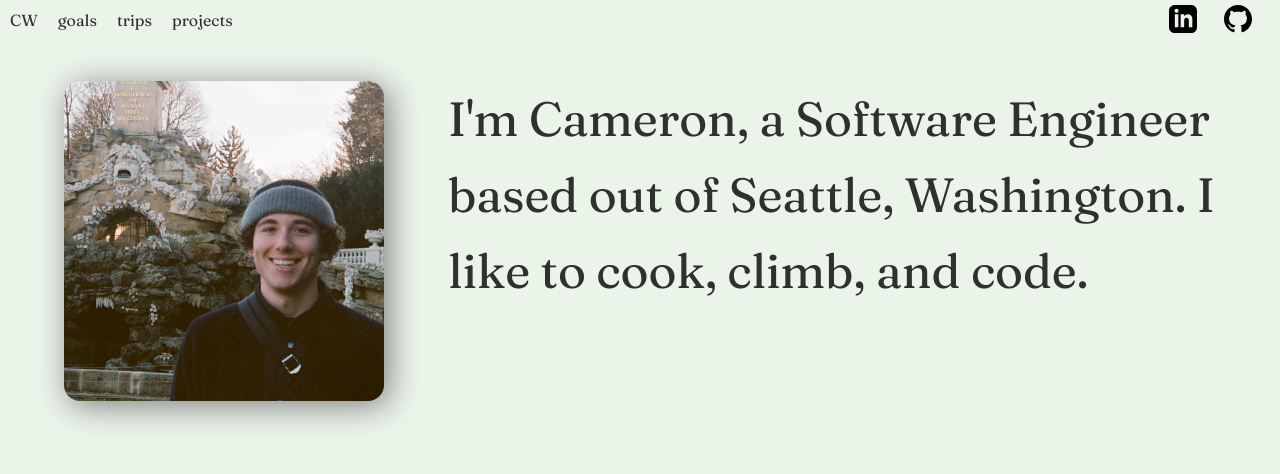
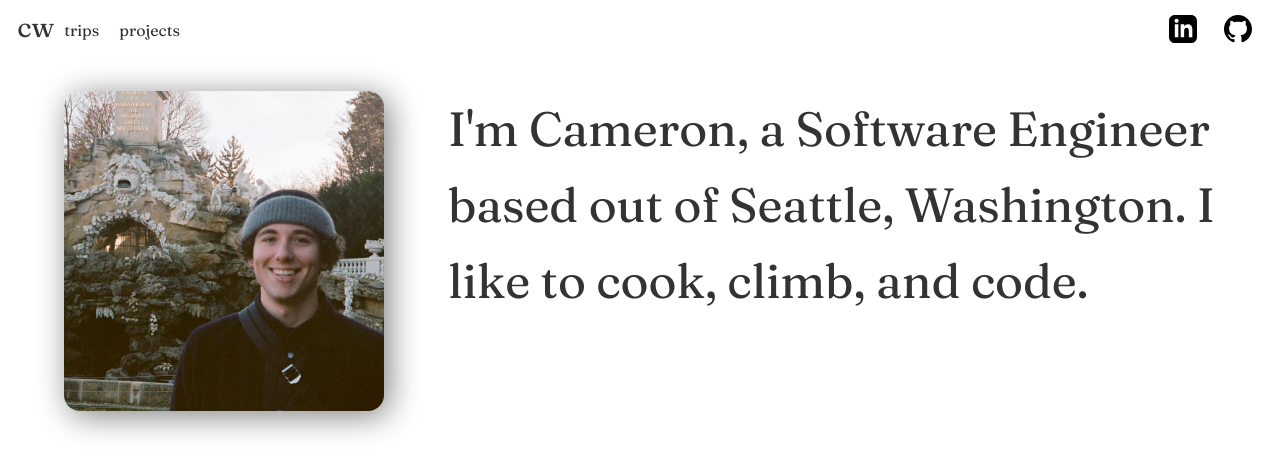
Before and after one commit to cjcwallace/personal-website, a React (Create React App) app in the folder frontend/: page / in a window 1280 px wide. Shown: the top 474 px of the page. Built offline with nearby package versions, Linux system fonts and the light colour scheme.

Commit message:
update header spacing

```diff
--- a/frontend/src/NavBar.js
+++ b/frontend/src/NavBar.js
@@ -14,9 +14,9 @@ class NavBar extends React.Component {
                 <div id="header-grid">
                     <nav>
                         <ul id="menulink">
-                            <Link className="navbutton" to="/">CW</Link>
+                            <Link id="navbutton-name" to="/">cw</Link>
                             {/* <Link className="navbutton" to="/about">about</Link> */}
-                            <Link className="navbutton" to="/goals">goals</Link>
+                            {/* <Link className="navbutton" to="/goals">goals</Link> */}
                             <Link className="navbutton" to="/trips">trips</Link>
                             <Link className="navbutton" to="/projects">projects</Link>
                         </ul>
--- a/frontend/src/styles/index.css
+++ b/frontend/src/styles/index.css
@@ -4,21 +4,15 @@ NOTE
 #foo => style specific element with id="foo"
 .foo => style all elements with class="foo"
 */
-/* Header */
-/* font-family: 'Fraunces', sans-serif;
-	color: rgba(0, 0, 0, 0.8);
-	font-weight: 400;
-	line-height: 1.58;
-	letter-spacing: -.003em;
-	font-size: 20px;
-	padding: 20px; */
 #header {
   font-family: 'Fraunces', sans-serif;
-  background: #eaf4e9;
+  /* background: #eaf4e9; */
+  background: white;
   border: 0;
   width: 100%;
   top: 0;
   position: sticky;
+  padding-top: 10px;
 }
 #header-grid {
   display: flex;
@@ -41,6 +35,14 @@ NOTE
   text-decoration: none;
   color: rgba(0, 0, 0, 0.8);
 }
+#navbutton-name {
+  font-size: 28px;
+  padding-left: 10%;
+}
+#navbutton-name:link, #navbutton-name:visited, #navbutton-name:hover, #navbutton-name:active {
+  text-decoration: none;
+  color: rgba(0, 0, 0, 0.8);
+}
 .socials {
   cursor: pointer;
   border: 0px solid;
@@ -57,14 +59,16 @@ NOTE
 }
 /* Misc */
 body {
-  background: #eaf4e9;
+  /* background: #eaf4e9; */
+  background: white;
   font-family: 'Fraunces', sans-serif;
   margin: 0;
 }
 main {
   --left-right-margin: calc(min(2vw, 1%));
 
-  background: #eaf4e9;
+  /* background: #eaf4e9; */
+  background: white;
   font-family: 'Fraunces', sans-serif;
   margin-top: 0;
   padding-top: 0;
@@ -120,10 +124,9 @@ main {
 
 /* Photos */
 @media screen and (max-width: 776px) {
-  .lg-react-element{/* .photoGrid { */
+  .lg-react-element{
     display: grid;
     grid-template-columns: 1fr;
-    /* gap: 1vw; */
     gap: 2px;
   }
   .photo {
@@ -135,10 +138,9 @@ main {
   }
 }
 @media (min-width:777px) and (max-width: 1280px) {
-  .lg-react-element{/* .photoGrid { */
+  .lg-react-element{
     display: grid;
     grid-template-columns: 1fr 1fr;
-    /* gap: 1vw 0; */
     gap: 2px 0;
   }
   .photo {
@@ -150,16 +152,16 @@ main {
   }
 }
 @media screen and (min-width: 1281px) {
-  .lg-react-element{/* .photoGrid { */
+  .lg-react-element{
     display: grid;
     grid-template-columns: 1fr 1fr 1fr;
-    /* gap: 1vw 1vw; */
-    gap: 2px 2px;
+    gap: 20px 2px;
   }
   .photo {
     --left-right-margin: calc(min(2vw, 1%));
+    --max-image-width: calc(max(90vw / 3), 31vw);
     max-height: 30vw;
-    max-width: 30vw;
+    max-width: 32.5vw;
     width: auto;
     height: auto;
     object-fit: cover;
@@ -169,5 +171,5 @@ main {
   display: flex;
   justify-content: center;
   align-items: center;
-  border: 1px solid lightgrey;
+  /* background-color: white; */
 }
```
Also changed, not shown: 1 other file (tests, documents, lock files or other folders).
